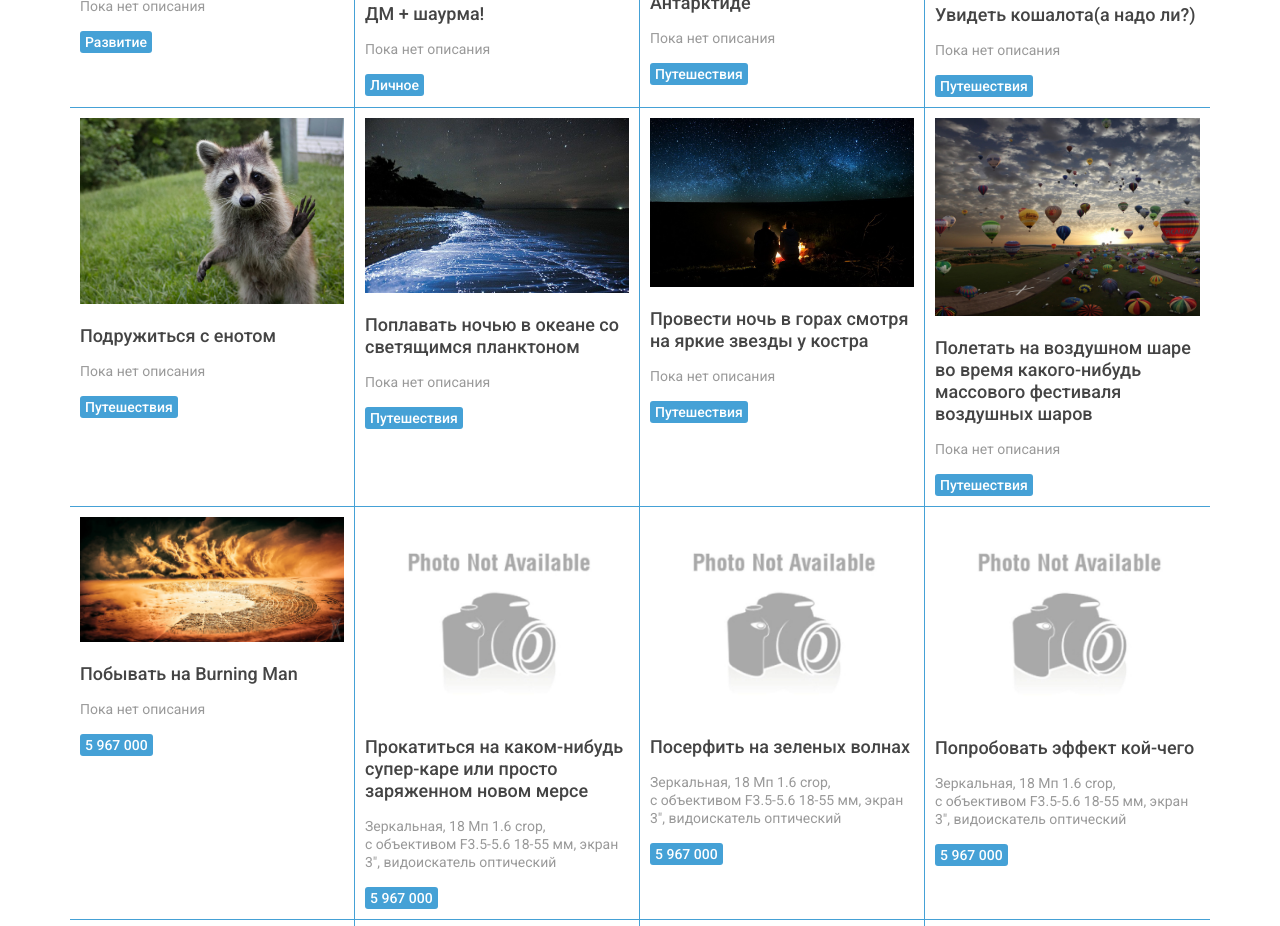
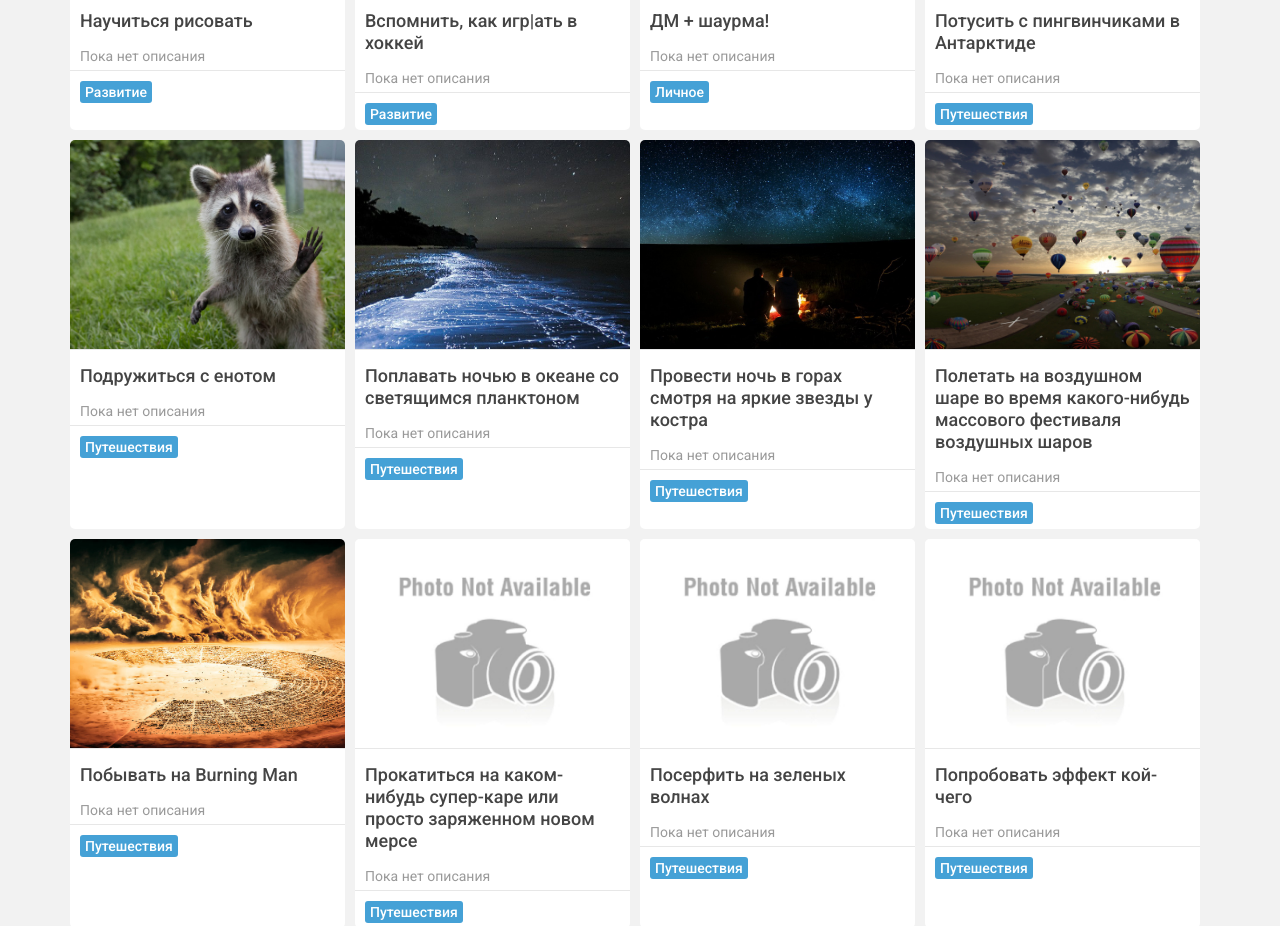
Before and after one commit to poslavsky/poslavsky.github.io, a website: page src/index1.jade in a window 1280 px wide. Shown: the part 680-1606 px from the top of the page. Drawn offline with nearby package versions, Linux system fonts and the light colour scheme; files that its build step writes are made by us from their sources.

Commit message:
fixed styles and add content

```diff
--- a/gulpfile.js
+++ b/gulpfile.js
@@ -1,3 +1,5 @@
+
+
 var gulp = require('gulp');
 var less = require('gulp-less');
 var autoprefixer = require('gulp-autoprefixer');
--- a/src/index1.jade
+++ b/src/index1.jade
@@ -11,42 +11,44 @@ html(lang="ru")
 - var movieList = []
 - movieList.push({title: "Сделать список мечт", descr: "Сделать сайт на котором будут размещен список всех моих целей. При нажатии на карточку, можно посмотреть подробности. В дальнейшем, можно будет регаться другим юзерам и создавать свои списки.", tags: "Путешествия", pic1: "screenDream.jpg", banner: "0"})
 - movieList.push({title: "Пройти под парусами во фьордах", descr: "Пока нет описания", tags: "Путешествия", pic1: "sailing.jpg", banner: "0"})
-- movieList.push({title: "Найти ДМ", descr: "Пока нет описания", tags: "Личное", pic1: "image-not-found.jpg", banner: "1"})
+- movieList.push({title: "Найти ДМ", descr: "Пока нет описания", tags: "Личное", pic1: "image-not-found.jpg", banner: "0"})
 - movieList.push({title: "Сделать видео-клип о походе под парусом", descr: "Пока нет описания", tags: "Развитие", pic1: "video.jpg", banner: "0"})
-- movieList.push({title: "Вспомнить, как играть в хоккей", descr: "Пока нет описания", tags: "Развитие", pic1: "hockey.jpg", banner: "0"})
+- movieList.push({title: "Научиться рисовать", descr: "Пока нет описания", tags: "Развитие", pic1: "draw.jpg", banner: "0"})
+- movieList.push({title: "Вспомнить, как игр|ать в хоккей", descr: "Пока нет описания", tags: "Развитие", pic1: "hockey.jpg", banner: "0"})
 - movieList.push({title: "ДМ + шаурма!", descr: "Пока нет описания", tags: "Личное", pic1: "image-not-found.jpg", banner: "0"})
 - movieList.push({title: "Потусить с пингвинчиками в Антарктиде", descr: "Пока нет описания", tags: "Путешествия", pic1: "ping.jpg", banner: "0"})
-- movieList.push({title: "Увидеть кошалота(а надо ли?)", descr: "Пока нет описания", tags: "Путешествия", pic1: "image-not-found.jpg", banner: "0"})
 - movieList.push({title: "Подружиться с енотом", descr: "Пока нет описания", tags: "Путешествия", pic1: "enot.jpg", banner: "0"})
 - movieList.push({title: "Поплавать ночью в океане со светящимся планктоном", descr: "Пока нет описания", tags: "Путешествия", pic1: "flur.jpg", banner: "0"})
 - movieList.push({title: "Провести ночь в горах смотря на яркие звезды у костра", descr: "Пока нет описания", tags: "Путешествия", pic1: "nightInMounain.jpg", banner: "0"})
 - movieList.push({title: "Полетать на воздушном шаре во время какого-нибудь массового фестиваля воздушных шаров", descr: "Пока нет описания", tags: "Путешествия", pic1: "balloon.jpg", banner: "0"})
-- movieList.push({title: "Побывать на Burning Man", descr: "Пока нет описания", tags: "5 967 000", pic1: "burningMan.jpg", banner: "0"})
-- movieList.push({title: "Прокатиться на каком-нибудь супер-каре или просто заряженном новом мерсе", descr: "Зеркальная, 18 Мп 1.6 crop, с объективом F3.5-5.6 18-55 мм, экран 3\", видоискатель оптический", tags: "5 967 000", pic1: "image-not-found.jpg", banner: "0"})
-- movieList.push({title: "Посерфить на зеленых волнах", descr: "Зеркальная, 18 Мп 1.6 crop, с объективом F3.5-5.6 18-55 мм, экран 3\", видоискатель оптический", tags: "5 967 000", pic1: "image-not-found.jpg", banner: "0"})
-- movieList.push({title: "Попробовать эффект кой-чего", descr: "Зеркальная, 18 Мп 1.6 crop, с объективом F3.5-5.6 18-55 мм, экран 3\", видоискатель оптический", tags: "5 967 000", pic1: "image-not-found.jpg", banner: "0"})
-- movieList.push({title: "Прокатиться где-нибудь в Финляндии на упряжке с хаски", descr: "Зеркальная, 18 Мп 1.6 crop, с объективом F3.5-5.6 18-55 мм, экран 3\", видоискатель оптический", tags: "5 967 000", pic1: "image-not-found.jpg", banner: "0"})
-- movieList.push({title: "Увидеть яркое северное сияние", descr: "Зеркальная, 18 Мп 1.6 crop, с объективом F3.5-5.6 18-55 мм, экран 3\", видоискатель оптический", tags: "5 967 000", pic1: "image-not-found.jpg", banner: "0"})
-- movieList.push({title: "Прожить хотя бы месяц в совсем чужой стране", descr: "Зеркальная, 18 Мп 1.6 crop, с объективом F3.5-5.6 18-55 мм, экран 3\", видоискатель оптический", tags: "5 967 000", pic1: "image-not-found.jpg", banner: "0"})
-- movieList.push({title: "Полетать с реактивным ранцем", descr: "Зеркальная, 18 Мп 1.6 crop, с объективом F3.5-5.6 18-55 мм, экран 3\", видоискатель оптический", tags: "5 967 000", pic1: "image-not-found.jpg", banner: "0"})
-- movieList.push({title: "Сделать проект, который помогает нуждающимся людям", descr: "Зеркальная, 18 Мп 1.6 crop, с объективом F3.5-5.6 18-55 мм, экран 3\", видоискатель оптический", tags: "5 967 000", pic1: "image-not-found.jpg", banner: "0"})
-- movieList.push({title: "Сервис, который помогает изучать джаваскрипт", descr: "Зеркальная, 18 Мп 1.6 crop, с объективом F3.5-5.6 18-55 мм, экран 3\", видоискатель оптический", tags: "5 967 000", pic1: "image-not-found.jpg", banner: "0"})
+- movieList.push({title: "Побывать на Burning Man", descr: "Пока нет описания", tags: "Путешествия", pic1: "burningMan.jpg", banner: "0"})
+- movieList.push({title: "Прокатиться на каком-нибудь супер-каре или просто заряженном новом мерсе", descr: "Пока нет описания", tags: "Путешествия", pic1: "image-not-found.jpg", banner: "0"})
+- movieList.push({title: "Посерфить на зеленых волнах", descr: "Пока нет описания", tags: "Путешествия", pic1: "image-not-found.jpg", banner: "0"})
+- movieList.push({title: "Попробовать эффект кой-чего", descr: "Пока нет описания", tags: "Путешествия", pic1: "image-not-found.jpg", banner: "0"})
+- movieList.push({title: "Прокатиться где-нибудь в Финляндии на упряжке с хаски", descr: "Пока нет описания", tags: "Путешествия", pic1: "hasky.jpg", banner: "0"})
+- movieList.push({title: "Увидеть яркое северное сияние", descr: "Пока нет описания", tags: "Путешествия", pic1: "nord.jpg", banner: "0"})
+- movieList.push({title: "Прожить хотя бы месяц в совсем чужой стране", descr: "Пока нет описания", tags: "Путешествия", pic1: "image-not-found.jpg", banner: "0"})
+- movieList.push({title: "Полетать с реактивным ранцем", descr: "Пока нет описания", tags: "Путешествия", pic1: "image-not-found.jpg", banner: "0"})
+- movieList.push({title: "Сделать проект, который помогает нуждающимся людям", descr: "Пока нет описания", tags: "Путешествия", pic1: "image-not-found.jpg", banner: "0"})
+- movieList.push({title: "Сервис, который помогает изучать джаваскрипт", descr: "Пока нет описания", tags: "Путешествия", pic1: "image-not-found.jpg", banner: "0"})
 
 
 mixin cardMixin(cardItem)
 	if cardItem.banner<1
 		li.card
 			a.card__link(href="#")
-				img.card__img(src="img/pic/" + cardItem.pic1, alt=cardItem.title)
+				.card__img-wrapper
+					img.card__img(src="img/pic/" + cardItem.pic1, alt=cardItem.title)
 				h2.card__title=cardItem.title
 				.card__descr=cardItem.descr
 				.card__tags #[.card__tag=cardItem.tags]
 	else
 		li.card
 			a.card__link(href="#")
-			img.card__img.card__img--banner(src="img/pic/" + cardItem.pic1, alt=cardItem.title)
-			h2.card__title=cardItem.title
-			.card__tags #[.card__tag=cardItem.tags]
+				.card__img-wrapper
+					img.card__img.card__img--banner(src="img/pic/" + cardItem.pic1, alt=cardItem.title)
+					h2.card__title=cardItem.title
+					.card__tags #[.card__tag=cardItem.tags]
 
 main.main
 	.wrapper
--- a/src/styles/style.less
+++ b/src/styles/style.less
@@ -10,6 +10,7 @@ html
 body {
   font-family: 'Roboto', 'Arial', sans-serif;
   font-size: 24px;
+  background: #f2f2f2;
 }
 .wrapper {
   max-width: 1170px;
@@ -32,35 +33,37 @@ body {
 	justify-content: flex-start;
 	padding-left: 0;
 	width: 100%;
-
 }
 .card {
 	display: flex;
 	flex-direction: column;
 	list-style: none;
-	width: 25%;
-	border-right: 1px solid @c-gray;
-	border-bottom: 1px solid @c-gray;
-	padding: 10px;
+	width: calc(~'25% - (10px)');
+	margin-bottom: 10px;
+	margin-right: 10px;
+
+  background: #fff;
+  border-radius: 5px;
 	&:nth-child(4n) {
-		border-right: none;
+		margin-right: 0;
 	}
 	@media @tablet {
 		width: 33.33%;
+    width: calc(~'33.33% - (10px)');
 		&:nth-child(4n) {
-			border-right: 1px solid @c-gray;
+			margin-right: 10px;
 		}
 		&:nth-child(3n) {
-			border-right: none;
+			margin-right: 0;
 		}
 	}
 	@media @mobile {
-		width: 50%;
+    width: calc(~'50% - (10px * 1)');
 		&:nth-child(2n) {
-			border-right: none;
+			margin-right: 0;
 		}
 		&:nth-child(3n) {
-			border-right: 1px solid @c-gray;
+			margin-right: 10px;
 		}
 	}
 	@media @mobile-small {
@@ -75,12 +78,15 @@ body {
 		font-size: 18px;
 		line-height: 22px;
 		font-weight: 500;
+    padding: 0 10px;
 	}
 	&__descr {
 		color: #999;
 		font-size: 14px;
 		line-height: 18px;
 		font-weight: 400;
+    padding: 0 10px;
+    padding-bottom: 5px;
 	}
 	&__tags {
 		display: flex;
@@ -90,7 +96,8 @@ body {
 		color: @c-blue;
 		font-weight: 500;
 		height: 38px;
-
+    border-top: 1px solid rgb(231, 231, 231);
+    padding: 5px 10px;
 	}
 	&__tag {
 		font-size: 14px;
@@ -101,8 +108,19 @@ body {
 		line-height: 22px;
     border-radius: 3px;
 	}
+  &__img-wrapper {
+    position: relative;
+    border-radius: 5px 5px 0 0;
+    overflow: hidden;
+    height: 210px;
+	}
 	&__img {
-		width: 100%;
+    position: absolute;
+    left: 50%;
+    transform: translateX(-50%);
+    min-width: 100%;
+height: 210px;
 
+    border-bottom: 1px solid rgb(231, 231, 231);
 	}
 }
--- a/src/styles/variables.less
+++ b/src/styles/variables.less
@@ -1,7 +1,7 @@
 //Основные цвета
 @c-green: #88cb73;
 @c-blue: #45a1d6;
-@c-gray: #45a1d6;
+@c-gray: #f2f2f2;
 @c-blue-t: #3e90bf;
 @c-yellow: #edc949;
 @c-white: #ffffff;
```
Also changed, not shown: src/css/common.css, src/img/pic/draw.jpg (added), src/img/pic/hasky.jpg (added), src/img/pic/nord.jpg (added), src/index1.html, 1 other file.
